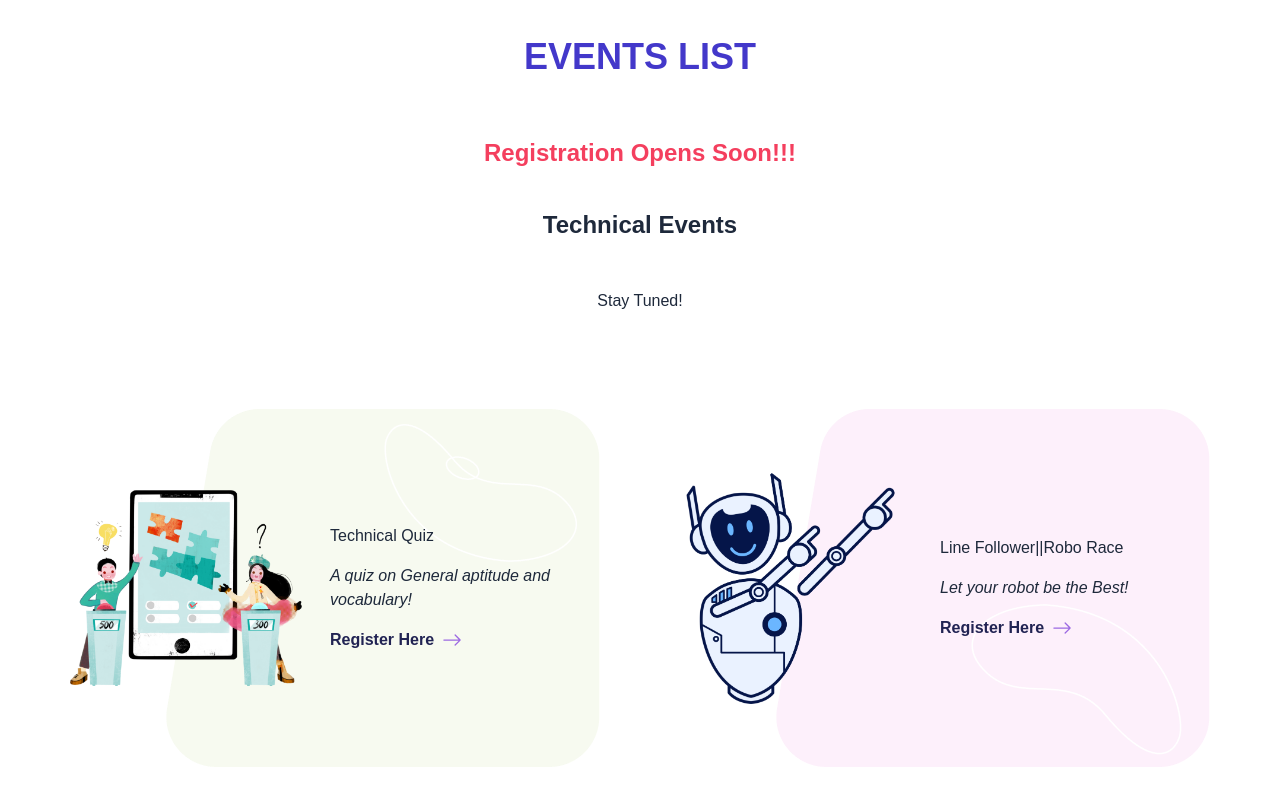
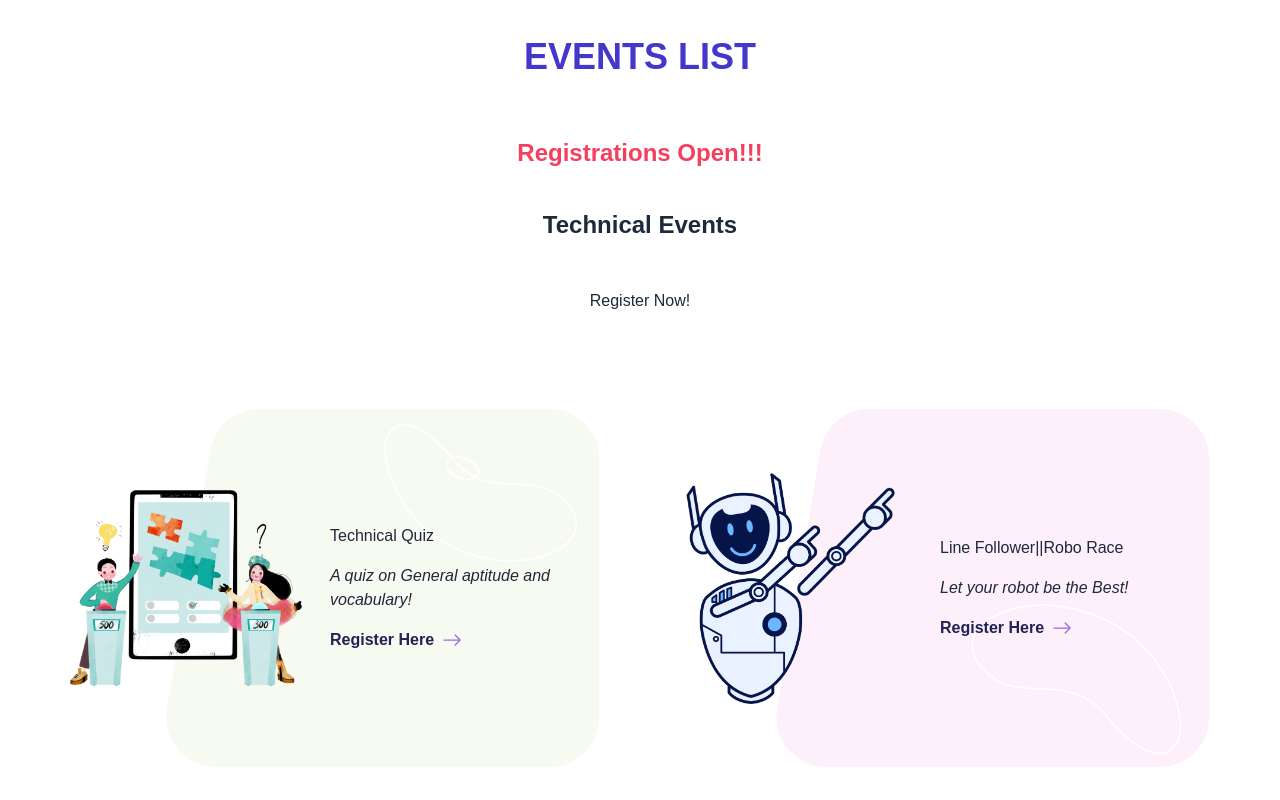
Before and after one commit to akshay1027/ENCINFO-2023, a React (Create React App) app: page / in a window 1280 px wide. Shown: the part 2500-3300 px from the top of the page. Built offline with nearby package versions, Linux system fonts and the light colour scheme.

Commit message:
registration open msg

```diff
--- a/src/components/events.js
+++ b/src/components/events.js
@@ -29,7 +29,7 @@ const TechnicalEvents = () => {
             data-aos='fade-down'
             data-aos-delay='100'
           >
-            <p className='text-rose-500 font-semibold text-2xl pb-10 py-3 dark:text-blue-200'>Registration Opens Soon!!!</p>
+            <p className='text-rose-500 font-semibold text-2xl pb-10 py-3 dark:text-blue-200'>Registrations Open!!!</p>
             {title}
           </h1>
           <p
--- a/src/data.js
+++ b/src/data.js
@@ -78,7 +78,7 @@ export const WorkshopData = {
 export const EsportseventsData = {
   title: 'Esports Events',
   subtitle:
-    'Stay Tuned!',
+    'Register Now!',
   list: [
     {
       image: valo,
@@ -116,7 +116,7 @@ export const EsportseventsData = {
 export const TechnicaleventsData = {
   title: 'Technical Events',
   subtitle:
-    'Stay Tuned!',
+    'Register Now!',
   list: [
     {
       image: techquiz,
@@ -174,7 +174,7 @@ export const TechnicaleventsData = {
 export const CulturaleventsData = {
   title: 'Cultural Events',
   subtitle:
-    'Stay Tuned!',
+    'Register Now!',
   list: [
     {
       image: solosinging,
@@ -211,7 +211,7 @@ export const CulturaleventsData = {
 export const LiteraryeventsData = {
   title: 'Literary Events',
   subtitle:
-    'Stay Tuned!',
+    'Register Now!',
   list: [
     {
       image: jam,
@@ -238,7 +238,7 @@ export const LiteraryeventsData = {
 export const NontechnicaleventsData = {
   title: 'Non-Technical Events',
   subtitle:
-    'Stay Tuned!',
+    'Register Now!',
   list: [
     {
       image: moviequiz,
```
